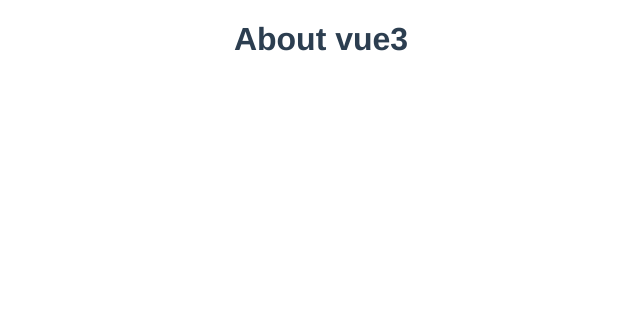
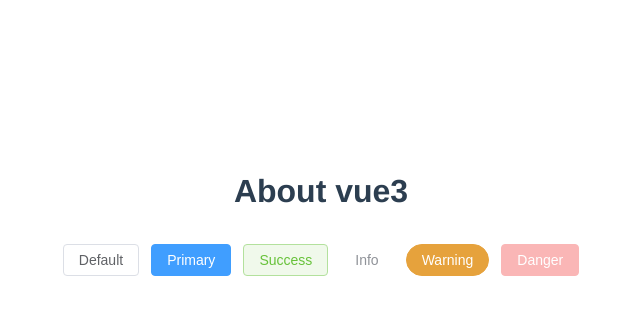
Before and after one commit to Juns-g/qiankun-learn, a Vue app in the folder sub-vue3/: page /about in a window 1280 px wide. Shown: the top 314 px of the page, without its empty margins (319-959 px from the left). Built offline with nearby package versions, Linux system fonts and the light colour scheme.

Commit message:
feat: vue3引入element PLUS

```diff
--- a/sub-vue3/package.json
+++ b/sub-vue3/package.json
@@ -20,7 +20,9 @@
     "@vue/cli-plugin-eslint": "~5.0.0",
     "@vue/cli-service": "~5.0.0",
     "eslint": "^7.32.0",
-    "eslint-plugin-vue": "^8.0.3"
+    "eslint-plugin-vue": "^8.0.3",
+    "unplugin-auto-import": "^0.17.5",
+    "unplugin-vue-components": "^0.26.0"
   },
   "eslintConfig": {
     "root": true,
--- a/sub-vue3/src/components/AboutPage.vue
+++ b/sub-vue3/src/components/AboutPage.vue
@@ -1,7 +1,47 @@
 <template>
-  <div>
-    <h1>About vue3</h1>
-  </div>
+  <el-row>
+    <el-col :span="12">
+      <div class="grid-content" />
+    </el-col>
+    <el-col :span="12">
+      <div class="grid-content" />
+    </el-col>
+    <el-col :span="12">
+      <div class="grid-content" />
+    </el-col>
+    <el-col :span="12">
+      <h1>About vue3</h1>
+    </el-col>
+    <el-col :span="24"
+      ><el-button>Default</el-button>
+      <el-button
+        type="primary"
+        dark
+        >Primary</el-button
+      >
+      <el-button
+        type="success"
+        plain
+        >Success</el-button
+      >
+      <el-button
+        type="info"
+        text
+        >Info</el-button
+      >
+      <el-button
+        type="warning"
+        round
+        >Warning</el-button
+      >
+      <el-button
+        type="danger"
+        disabled
+        >Danger</el-button
+      ></el-col
+    >
+    <el-col :span="12"><div class="grid-content ep-bg-purple" /></el-col>
+  </el-row>
 </template>
 
 <script>
@@ -9,3 +49,27 @@ export default {
   name: 'AboutPage',
 }
 </script>
+
+<style scoped>
+.el-row {
+  gap: 12px;
+  display: flex;
+  align-items: center;
+  justify-content: start;
+  flex-direction: column;
+}
+.el-row:last-child {
+  margin-bottom: 0;
+}
+.el-col {
+  border-radius: 4px;
+}
+
+.grid-content {
+  border-radius: 4px;
+  min-height: 36px;
+}
+.ep-bg-purple {
+  background-color: #d5dce5;
+}
+</style>
--- a/sub-vue3/vue.config.js
+++ b/sub-vue3/vue.config.js
@@ -1,5 +1,7 @@
 const { defineConfig } = require('@vue/cli-service')
 const name = require('./package.json').name
+const { ElementPlusResolver } = require('unplugin-vue-components/resolvers')
+
 module.exports = defineConfig({
   transpileDependencies: true,
   devServer: {
@@ -18,5 +20,13 @@ module.exports = defineConfig({
       // jsonpFunction: `webpackJsonp_${name}`,
       chunkLoadingGlobal: `webpackJsonp_${name}`,
     },
+    plugins: [
+      require('unplugin-auto-import/webpack').default({
+        resolvers: [ElementPlusResolver()],
+      }),
+      require('unplugin-vue-components/webpack').default({
+        resolvers: [ElementPlusResolver()],
+      }),
+    ],
   },
 })
```
Also changed, not shown: 2 other files (tests, documents, lock files or other folders).
